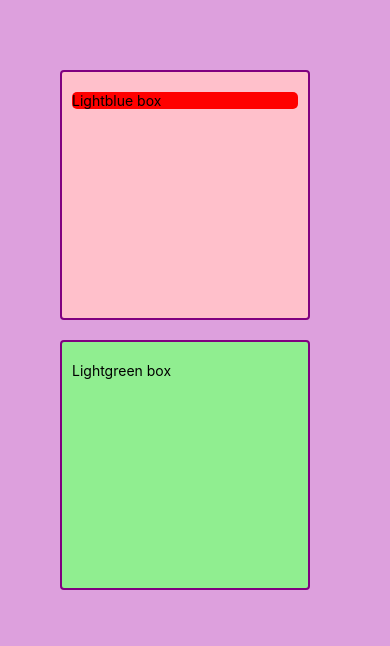
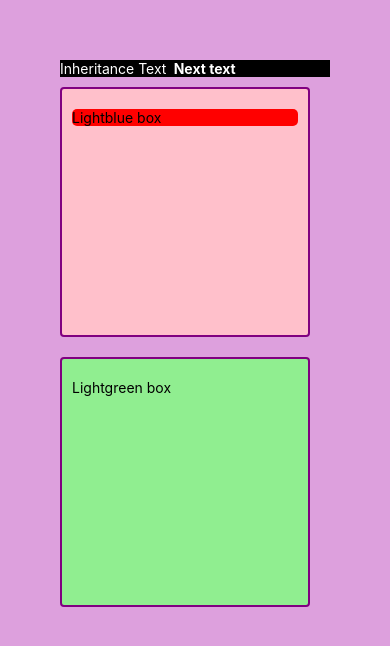
Before and after one commit to raartist/react-native-topics, a React Native app: screen / in a window 390 px wide. Shown: the top 646 px of the page. Built offline with nearby package versions, Linux system fonts and the light colour scheme.

Commit message:
style inheritance

```diff
--- a/App.js
+++ b/App.js
@@ -2,7 +2,7 @@ import { StyleSheet, Text, View } from "react-native";
 
 /*/last property will take advantage of style in the styling array}*/
 
-// BOX - Shadow
+// Style - Inheritance
 
 // box shadow like box shadow object can only be applicable for ios devices not on android
 // to do box shadow on android devices we need to use android elevate api
@@ -10,6 +10,11 @@ import { StyleSheet, Text, View } from "react-native";
 export default function App() {
   return (
     <View style={styles.container}>
+      <View style={styles.darkMode}>
+        <Text style={styles.darkModeText}>
+          Inheritance Text <Text style={styles.boldText}> Next text</Text>
+        </Text>
+      </View>
       <View style={[styles.lightblue, styles.box, styles.boxshadow, styles.androidElevate]}>
         <Text style={{ borderRadius: 5, backgroundColor: "red" }}>Lightblue box</Text>
       </View>
@@ -59,4 +64,14 @@ const styles = StyleSheet.create({
     elevation: 10,
     shadowColor: "red",
   },
+  darkMode:{
+    backgroundColor:"black",
+    color:"white",  //this color is not inherited in the children of view which is text
+  },
+  darkModeText:{
+    color:"white"
+  },
+  boldText:{
+    fontWeight:"bold"
+  }
 });
```
